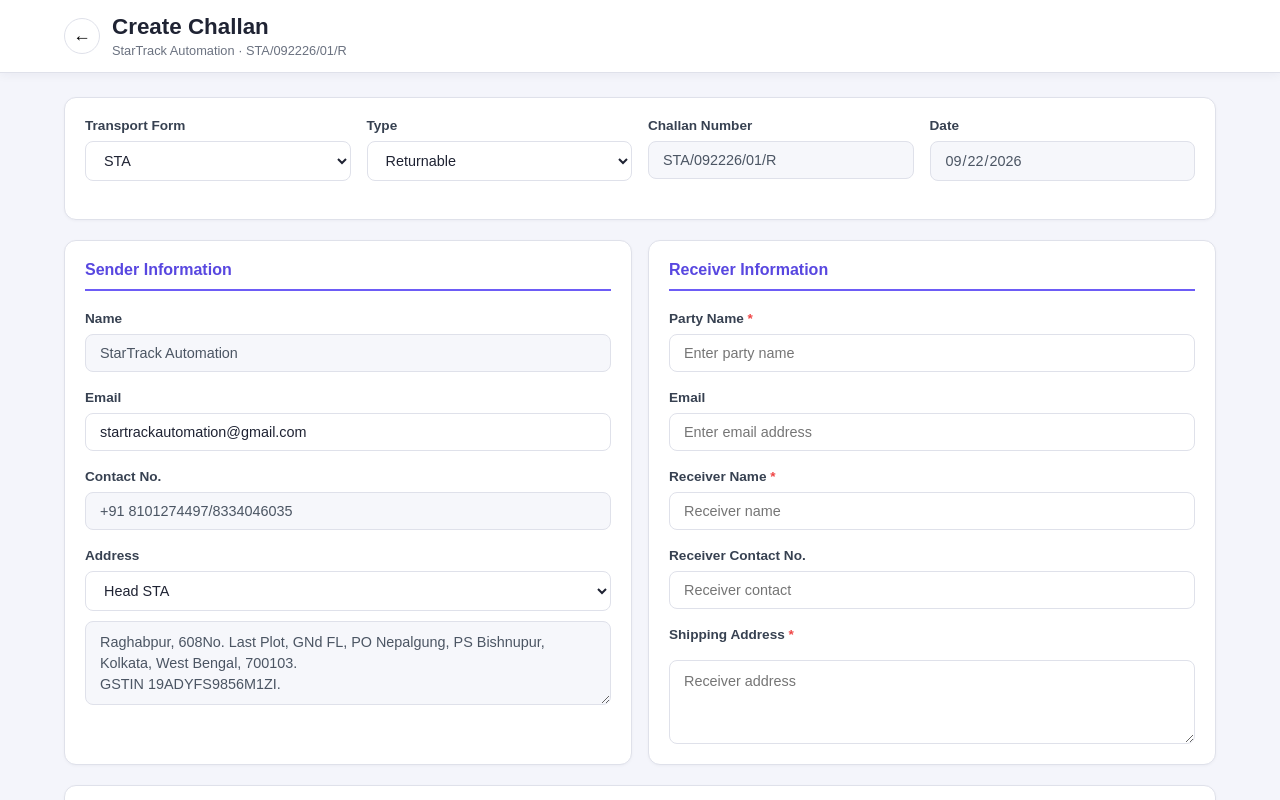
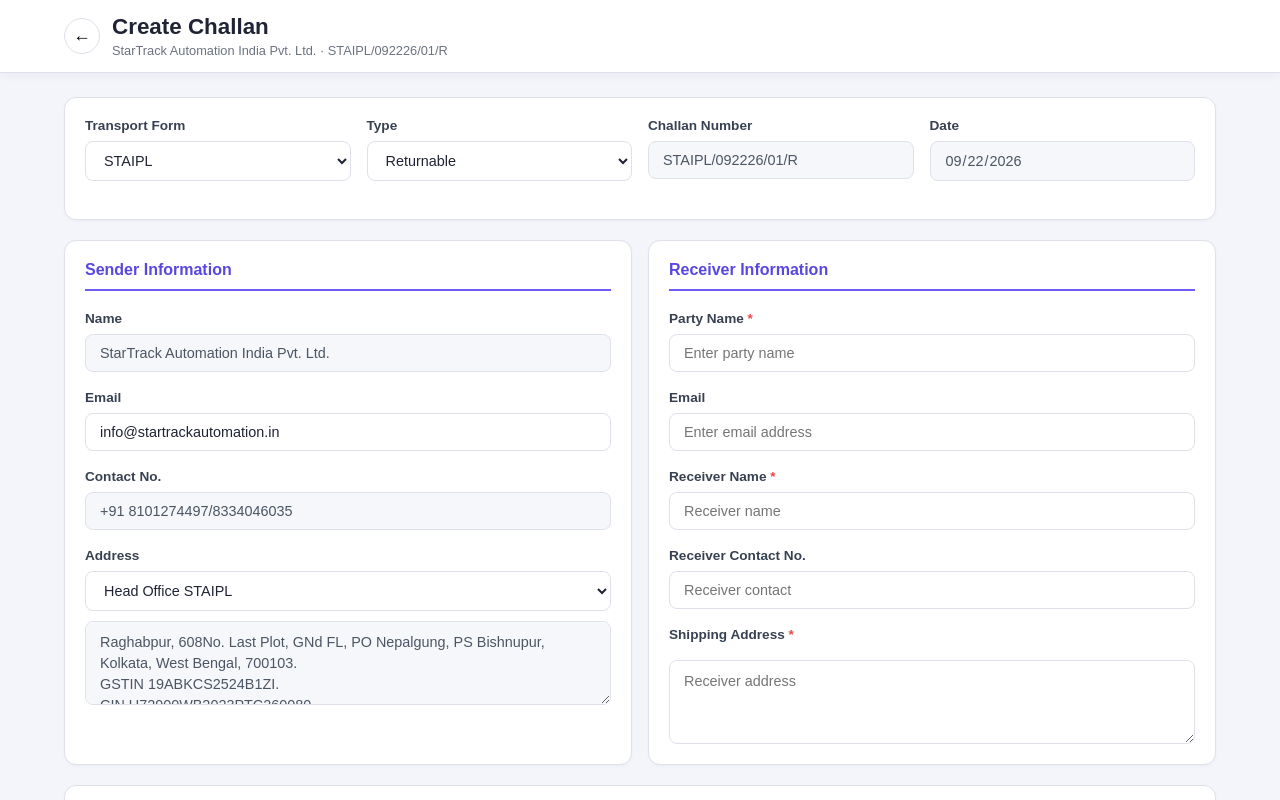
Before and after one commit to Sohan-dev/sta-challan-management-web, a React (Vite) app: page /challan/new in a window 1280 px wide. Built offline with nearby package versions, Linux system fonts and the light colour scheme; no server answers; the database is empty; sample sign-in values are in the browser's storage.

Commit message:
minor bug fixed

```diff
--- a/src/components/CreateChallan.jsx
+++ b/src/components/CreateChallan.jsx
@@ -17,9 +17,9 @@
 
 const COMPANY_DATA = {
   STA: {
-    fullName: "StarTrack Automation",
-    shortName: "STA",
-    email: "startrackautomation@gmail.com",
+    fullName: "StarTrack Automation India Pvt. Ltd.",
+    shortName: "STAIPL",
+    email: "info@startrackautomation.in",
     contact: "+91 8101274497/8334046035",
     addressKey: "headsta",
     addressLabel: "Head STA",
@@ -27,14 +27,14 @@
       "Raghabpur, 608No. Last Plot, GNd FL, PO Nepalgung, PS Bishnupur, Kolkata, West Bengal, 700103.\nGSTIN 19ADYFS9856M1ZI.",
   },
   STAIPL: {
-    fullName: "StarTrack Automation India Pvt Ltd",
+    fullName: "StarTrack Automation India Pvt. Ltd.",
     shortName: "STAIPL",
-    email: "startrackautomation@gmail.com",
+    email: "info@startrackautomation.in",
     contact: "+91 8101274497/8334046035",
     addressKey: "headstaipl",
-    addressLabel: "Head STAIPL",
+    addressLabel: "Head Office STAIPL",
     address:
-      "Raghabpur, 608No. Last Plot, GNd FL, PO Nepalgung, PS Bishnupur, Kolkata, West Bengal, 700103.\nGSTIN 19ABKCS2524B1ZI.",
+      "Raghabpur, 608No. Last Plot, GNd FL, PO Nepalgung, PS Bishnupur, Kolkata, West Bengal, 700103.\nGSTIN 19ABKCS2524B1ZI. \nCIN U72900WB2023PTC260080.",
   },
 };
 
@@ -58,9 +58,9 @@
 const emptyItem = () => ({ description: "", quantity: "", remarks: "" });
 
 const buildInitialForm = () => {
-  const company = COMPANY_DATA.STA;
+  const company = COMPANY_DATA.STAIPL;
   return {
-    transportForm: "STA",
+    transportForm: company?.shortName,
     type: "Returnable",
     challanNumber: "",
     currentDate: todayISO(),
@@ -127,7 +127,7 @@
         const data = snap.data();
         const transportForm = COMPANY_DATA[data.transportForm]
           ? data.transportForm
-          : "STA";
+          : "STAILP";
         const company = COMPANY_DATA[transportForm];
         const senderAddress = data.senderAddress ?? company.address;
 
@@ -652,7 +652,7 @@
                   value={form.transportForm}
                   onChange={(e) => handleTransportChange(e.target.value)}
                 >
-                  <option value="STA">STA</option>
+                  {/* <option value="STA">STA</option> */}
                   <option value="STAIPL">STAIPL</option>
                 </select>
               </div>
```
